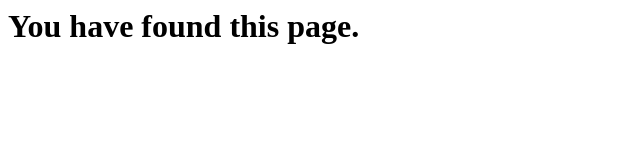
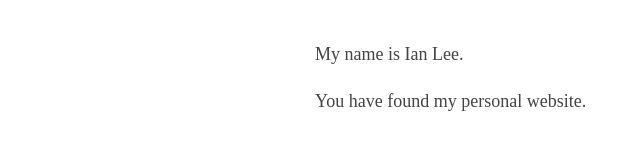
Before and after one commit to ianlee01se/ianlee01se.github.io, a plain HTML site: page index.html in a window 1280 px wide. Shown: the whole page, without its empty margins (0-640 px from the left). Drawn offline with Linux system fonts and the light colour scheme.

Commit message:
new style to my web

```diff
--- a/index.html
+++ b/index.html
@@ -1 +1,11 @@
-<h1>You have found this page.</h1>
+<html>
+<head>
+  <link rel="stylesheet" type="text/css" href="main.css">
+  <title>Ian Lee's simple website</title>
+  <meta name="viewport" content="width=device-width, initial-scale=1">
+</head>
+<body>
+  <p>My name is Ian Lee.</p>
+  <p>You have found my personal website.</p>
+</body>
+</html>
--- /dev/null
+++ b/main.css
@@ -0,0 +1,12 @@
+body {
+  margin:40px auto;
+  max-width:650px;
+  line-height:1.6;
+  font-size:18px;
+  color:#444;
+  padding:0 10px;
+}
+
+h1,h2,h3{
+  line-height:1.2
+}
```
